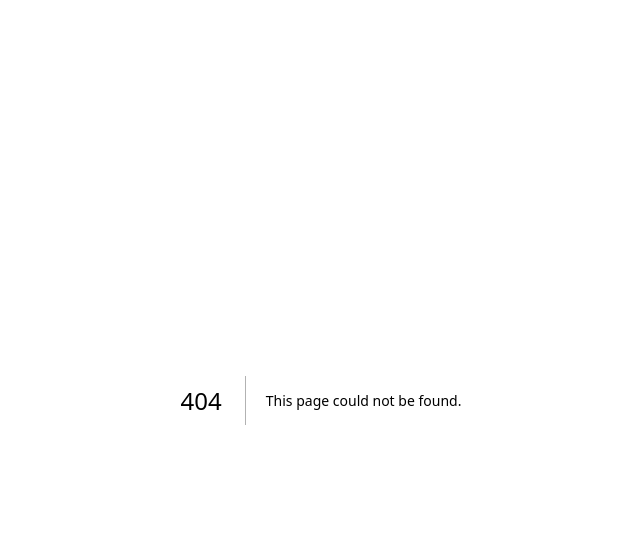
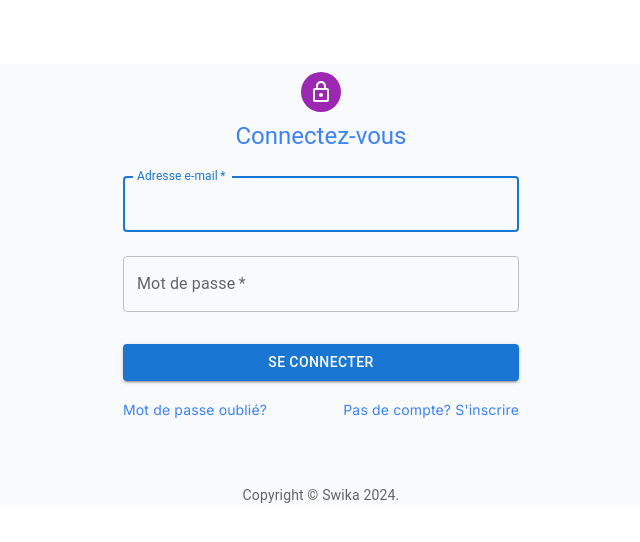
Before and after one commit to Marouane124/Swika-app, a Next.js app: page /SignIn in a window 1280 px wide. Before the commit this address had no page. Shown: the top 542 px of the page, without its empty margins (319-959 px from the left). Built offline with nearby package versions, Linux system fonts and the light colour scheme.

Commit message:
Modification de SignIn

```diff
--- /dev/null
+++ b/app/SignIn/SignIn.tsx
@@ -0,0 +1,99 @@
+"use client";
+
+import * as React from 'react';
+import Avatar from '@mui/material/Avatar';
+import Button from '@mui/material/Button';
+import CssBaseline from '@mui/material/CssBaseline';
+import TextField from '@mui/material/TextField';
+import Link from 'next/link';
+import Grid from '@mui/material/Grid';
+import Box from '@mui/material/Box';
+import LockOutlinedIcon from '@mui/icons-material/LockOutlined';
+import Typography from '@mui/material/Typography';
+import Container from '@mui/material/Container';
+
+function Copyright(props: any) {
+  return (
+    <Typography variant="body2" color="text.secondary" align="center" {...props}>
+      {'Copyright © '}
+      Swika {new Date().getFullYear()}
+      {'.'}
+    </Typography>
+  );
+}
+
+export default function SignIn() {
+  const handleSubmit = (event: React.FormEvent<HTMLFormElement>) => {
+    event.preventDefault();
+    const data = new FormData(event.currentTarget);
+    console.log({
+      email: data.get('email'),
+      password: data.get('password'),
+    });
+  };
+
+  return (
+    <Container component="main" maxWidth="xs">
+      <CssBaseline />
+      <Box
+        sx={{
+          marginTop: 8,
+          display: 'flex',
+          flexDirection: 'column',
+          alignItems: 'center',
+        }}
+      >
+        <Avatar sx={{ m: 1, bgcolor: 'secondary.main' }}>
+          <LockOutlinedIcon />
+        </Avatar>
+        <Typography component="h1" variant="h5" className='text-blue-500 text-base'>
+          Connectez-vous
+        </Typography>
+        <Box component="form" onSubmit={handleSubmit} noValidate sx={{ mt: 1 }}>
+          <TextField
+            margin="normal"
+            required
+            fullWidth
+            id="email"
+            label="Adresse e-mail"
+            name="email"
+            autoComplete="email"
+            autoFocus
+          />
+          <TextField
+            margin="normal"
+            required
+            fullWidth
+            name="password"
+            label="Mot de passe"
+            type="password"
+            id="password"
+            autoComplete="current-password"
+          />
+
+          <Button
+            type="submit"
+            fullWidth
+            variant="contained"
+            sx={{ mt: 3, mb: 2 }}
+          >
+            Se connecter
+          </Button>
+          <Grid container>
+            <Grid item xs>
+                <Link href="/Forgot" passHref className='text-blue-500 text-sm hover:underline'>
+                Mot de passe oublié?
+                </Link>
+            </Grid>
+            <Grid item>
+                <Link href="/SignUp" passHref className='text-blue-500 text-sm hover:underline'>
+                {"Pas de compte? S'inscrire"}
+                </Link>
+            </Grid>
+          </Grid>
+        </Box>
+      </Box>
+      <Copyright sx={{ mt: 8, mb: 4 }} />
+    </Container>
+  );
+}
--- /dev/null
+++ b/app/SignIn/page.tsx
@@ -0,0 +1,9 @@
+import SignIn from "./SignIn";
+
+export default function Home() {
+    return (
+        <div className="bg-gray-50">
+            <SignIn />
+        </div>
+    );
+}
--- /dev/null
+++ b/app/SignUp/page.tsx
@@ -0,0 +1,6 @@
+export default function Home() {
+    return (
+        <h1>Sign Up</h1>
+
+);
+}
```
